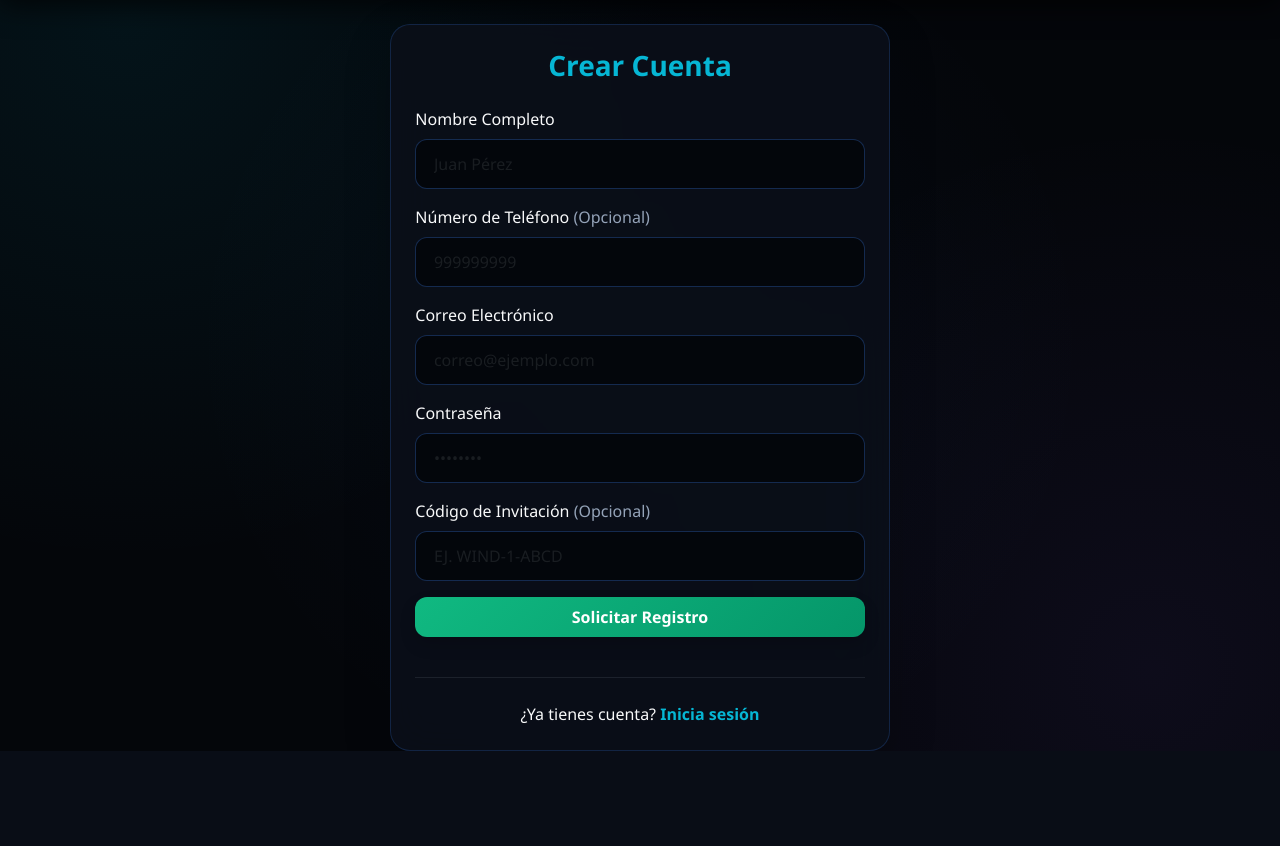
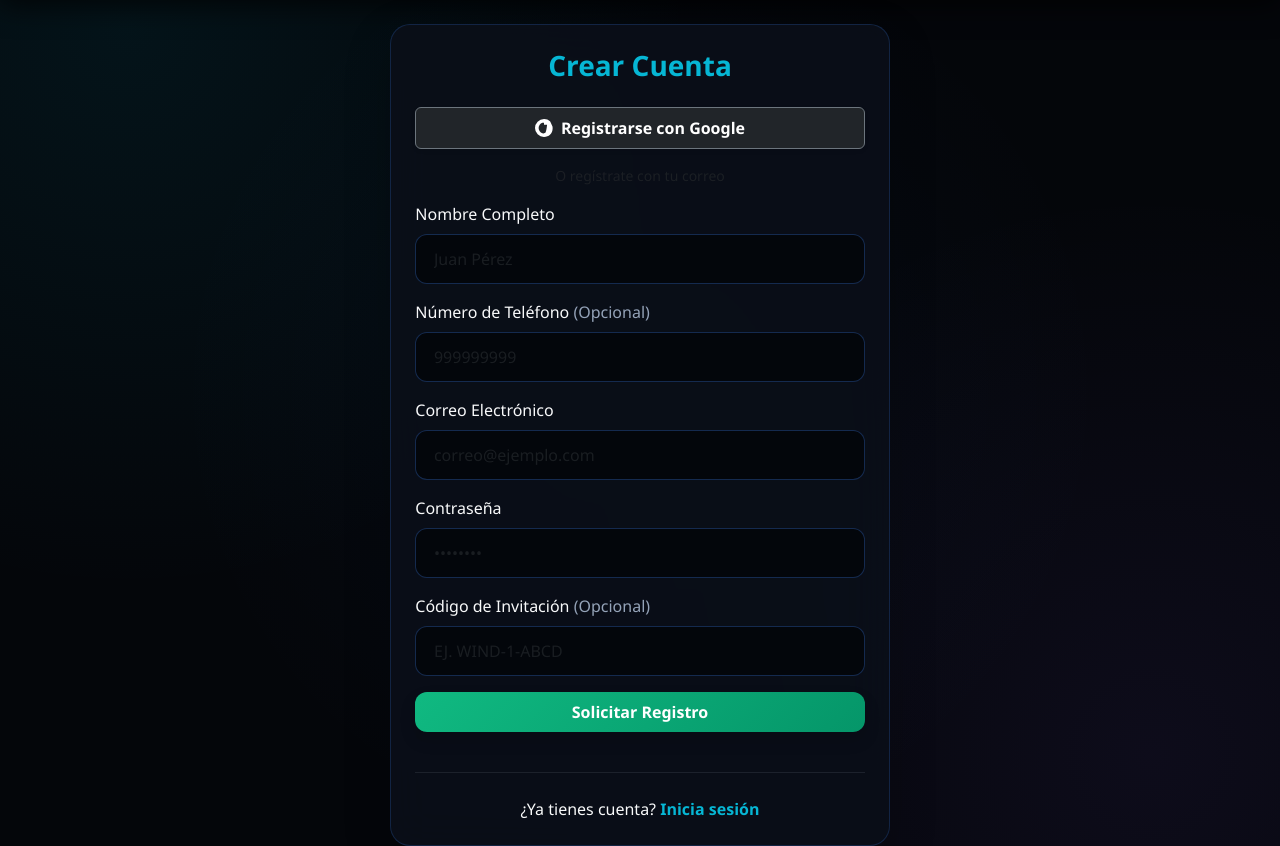
Before and after one commit to windnexx/windnexx-store, a Flask app: page /register in a window 1280 px wide. Shown: the part 63-909 px from the top of the page. Before the commit the page ends 814 px from the top, so only its background shows below. Run offline with Flask 3, Linux system fonts and the light colour scheme; parts of the project's set-up code (start-up, migrations or seed data) failed here and were passed over.

Commit message:
Corregir botones de Google visibles y bloqueo estricto de correos no verificados

```diff
--- a/templates/register.html
+++ b/templates/register.html
@@ -3,33 +3,44 @@
 {% block content %}
 <div class="row justify-content-center align-items-center" style="min-height: 70vh;">
     <div class="col-md-5">
-        <div class="card shadow-lg border-secondary">
+        <div class="card shadow-lg border-secondary bg-dark text-light">
             <div class="card-body p-4">
                 <h3 class="card-title text-center mb-4 fw-bold" style="color: var(--accent-cyan);">Crear Cuenta</h3>
+
+                <!-- Botón de Registro con Google (Estilo Visible) -->
+                <a href="{{ url_for('login_google') }}" class="btn btn-outline-light w-100 fw-bold py-2 mb-3 shadow-sm d-flex align-items-center justify-content-center border-secondary" style="background-color: #212529; color: #ffffff;">
+                    <svg xmlns="http://www.w3.org/2000/svg" width="18" height="18" fill="currentColor" class="bi bi-google me-2" viewBox="0 0 16 16">
+                      <path d="M15.545 6.558a9.42 9.42 0 0 1 .139 1.626c0 2.434-.87 4.492-2.384 5.885h.002C11.978 15.292 10.158 16 8 16A8 8 0 1 1 8 0a7.689 7.689 0 0 1 5.352 2.082l-2.284 2.284A4.347 4.347 0 0 0 8 3.166c-2.087 0-3.86 1.408-4.492 3.304a4.792 4.792 0 0 0 0 3.063h.003c.635 1.893 2.405 3.301 4.492 3.301 1.078 0 2.004-.276 2.722-7.648h-2.722v-2.9h5.536z"/>
+                    </svg>
+                    Registrarse con Google
+                </a>
+
+                <div class="text-center text-muted mb-3 small">O regístrate con tu correo</div>
+
                 <form action="{{ url_for('register') }}" method="POST" autocomplete="off">
                     <div class="mb-3">
                         <label class="form-label text-light">Nombre Completo</label>
-                        <input type="text" name="nombre" class="form-control" required placeholder="Juan Pérez">
+                        <input type="text" name="nombre" class="form-control bg-secondary text-light border-secondary" required placeholder="Juan Pérez">
                     </div>
 
                     <!-- TELÉFONO ARRIBA Y CORREO ABAJO -->
                     <div class="mb-3">
                         <label class="form-label text-light">Número de Teléfono <span class="text-secondary">(Opcional)</span></label>
-                        <input type="text" name="telefono" class="form-control" placeholder="999999999" autocomplete="new-password">
+                        <input type="text" name="telefono" class="form-control bg-secondary text-light border-secondary" placeholder="999999999" autocomplete="new-password">
                     </div>
 
                     <div class="mb-3">
                         <label class="form-label text-light">Correo Electrónico</label>
-                        <input type="email" name="correo" class="form-control" required placeholder="correo@ejemplo.com">
+                        <input type="email" name="correo" class="form-control bg-secondary text-light border-secondary" required placeholder="correo@ejemplo.com">
                     </div>
 
                     <div class="mb-3">
                         <label class="form-label text-light">Contraseña</label>
-                        <input type="password" name="password" class="form-control" required placeholder="••••••••">
+                        <input type="password" name="password" class="form-control bg-secondary text-light border-secondary" required placeholder="••••••••">
                     </div>
                     <div class="mb-3">
                         <label class="form-label text-light">Código de Invitación <span class="text-secondary">(Opcional)</span></label>
-                        <input type="text" name="codigo_invitacion" class="form-control text-uppercase" placeholder="Ej. WIND-1-ABCD">
+                        <input type="text" name="codigo_invitacion" class="form-control bg-secondary text-light border-secondary text-uppercase" placeholder="Ej. WIND-1-ABCD">
                     </div>
                     <button type="submit" class="btn btn-success w-100 fw-bold py-2 mb-3 shadow">Solicitar Registro</button>
                 </form>
```
